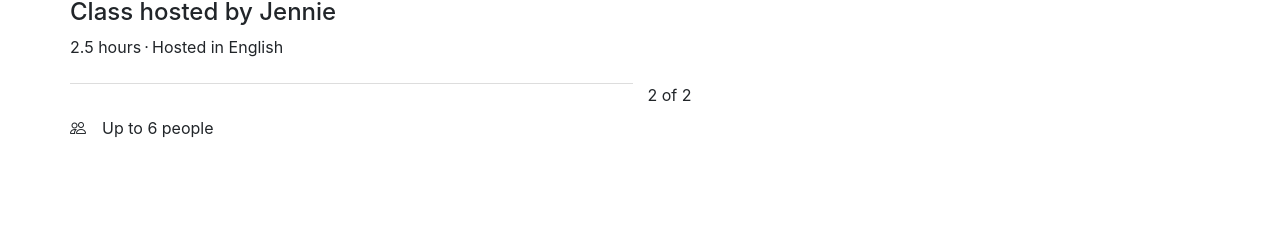
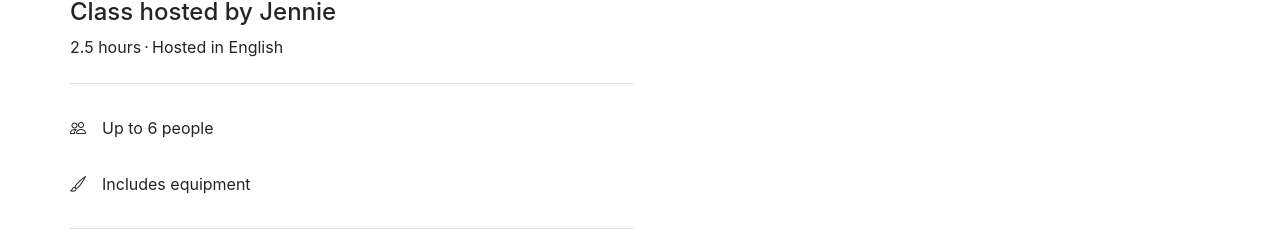
Before and after one commit to enRose/RemoteAssembly, a React (Create React App) app in the folder client/: page /listings/1 in a window 1280 px wide. Shown: the part 455-688 px from the top of the page. Built offline with nearby package versions, Linux system fonts and the light colour scheme.

Commit message:
class highlight style

```diff
--- a/client/src/listing-detail/index.js
+++ b/client/src/listing-detail/index.js
@@ -1,5 +1,5 @@
 import React, { useState, useEffect } from 'react'
-import { Col, Image, Container, Row, Button } from 'react-bootstrap'
+import { Card, Navbar, Col, Image, Container, Row, Button } from 'react-bootstrap'
 import { useHistory, useParams } from 'react-router-dom'
 import { get } from './listing-detail-service'
 import css from './listing-detail-style.module.css'
@@ -97,13 +97,28 @@ export const ListingDetail = () => {
 
         <Row className={css['class-highlights-wrapper']}>
           <Col className={css['class-highlights']}>
-            <div >
-              <i className={`bi bi-people ${css['class-highlight-icon']}`}></i>
-              <span>Up to {experience.course.studentCapacity} people</span>
-            </div></Col>
-          <Col>2 of 2</Col>
+            <Row className={css['class-highlight-item']}>
+              <Col>
+                <i className={`bi bi-people ${css['class-highlight-icon']}`}></i>
+                <span>Up to {experience.course.studentCapacity} people</span>
+              </Col>
+            </Row>
+            {
+              experience.course.includesEquipment &&
+              <Row>
+                <Col>
+                  <i className={`bi bi-brush ${css['class-highlight-icon']}`}></i>
+                  <span>Includes equipment</span>
+                </Col>
+              </Row>
+            }
+          </Col>
+          <Col>
 
+          </Col>
         </Row>
+
+
 
       </Container >
     </>
--- a/client/src/listing-detail/listing-detail-style.module.css
+++ b/client/src/listing-detail/listing-detail-style.module.css
@@ -80,9 +80,20 @@
   border-top-color: rgb(221, 221, 221);
   border-top-width: 1px !important;
   border-top-style: solid !important;
+  border-bottom-color: rgb(221, 221, 221);
+  border-bottom-width: 1px !important;
+  border-bottom-style: solid !important;
   padding-left: 0;
 }
 
 .class-highlight-icon {
   margin-right: 1rem;
 }
+
+.class-highlight-item {
+  margin-bottom: 2rem;
+}
+
+.class-highlight-item:last-child {
+  margin-bottom: 0px;
+}
```
